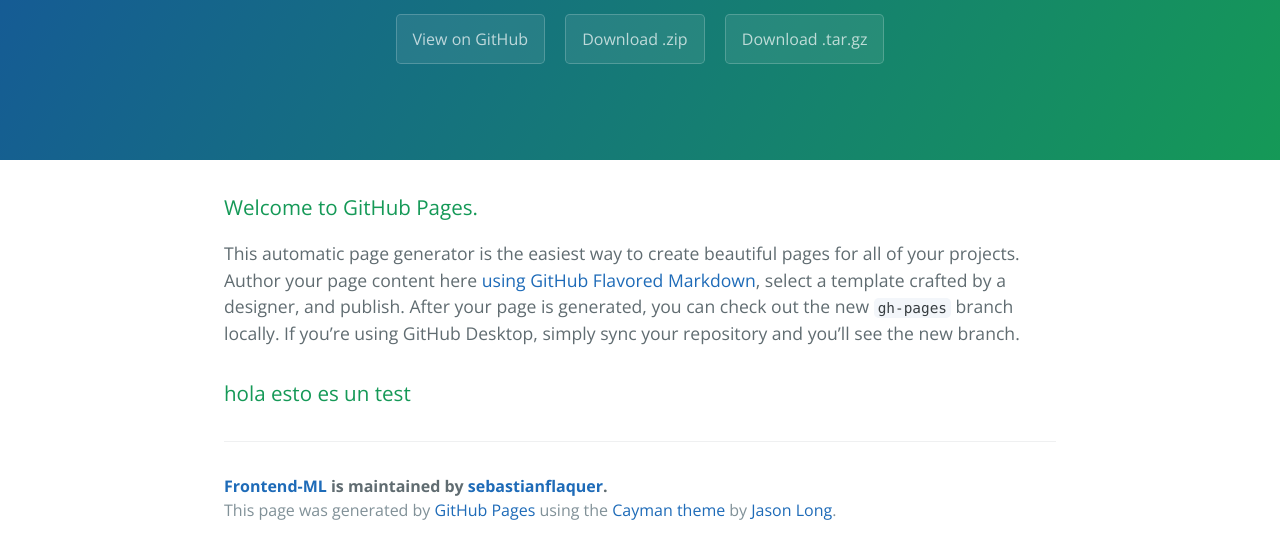
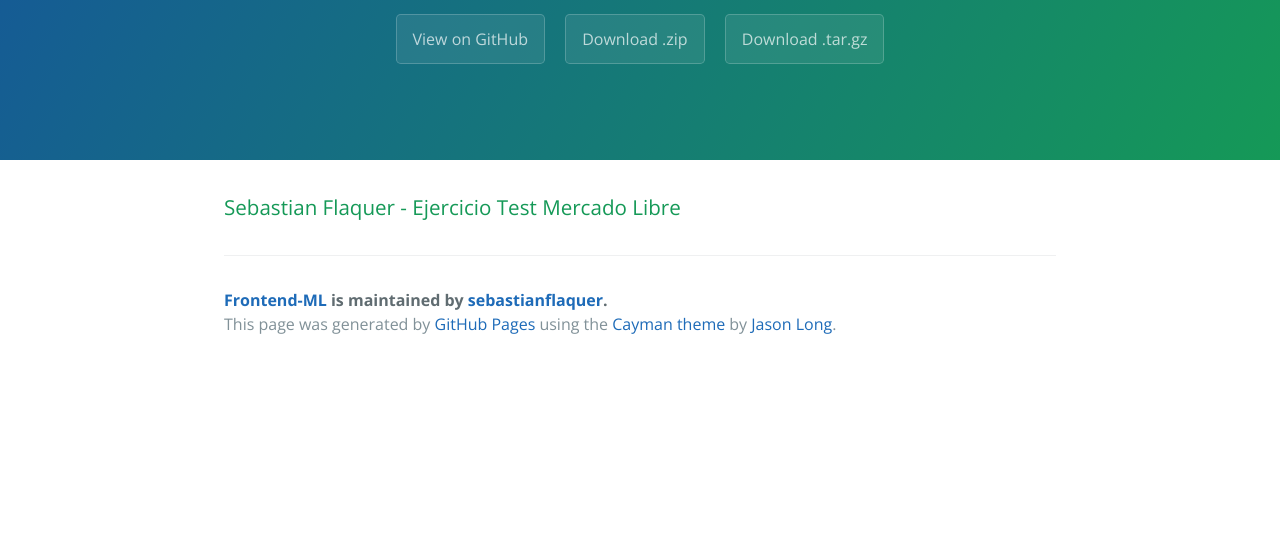
Before and after one commit to sebastianflaquer/Front-End-ML, a plain HTML site: page index.html in a window 1280 px wide. Shown: the part 176-734 px from the top of the page. Drawn offline with nearby package versions, Linux system fonts and the light colour scheme.

```diff
--- a/index.html
+++ b/index.html
@@ -20,12 +20,7 @@
 
     <section class="main-content">
       <h3>
-<a id="welcome-to-github-pages" class="anchor" href="#welcome-to-github-pages" aria-hidden="true"><span aria-hidden="true" class="octicon octicon-link"></span></a>Welcome to GitHub Pages.</h3>
-
-<p>This automatic page generator is the easiest way to create beautiful pages for all of your projects. Author your page content here <a href="https://guides.github.com/features/mastering-markdown/">using GitHub Flavored Markdown</a>, select a template crafted by a designer, and publish. After your page is generated, you can check out the new <code>gh-pages</code> branch locally. If you’re using GitHub Desktop, simply sync your repository and you’ll see the new branch.</p>
-
-<h3>
-<a id="hola-esto-es-un-test" class="anchor" href="#hola-esto-es-un-test" aria-hidden="true"><span aria-hidden="true" class="octicon octicon-link"></span></a>hola esto es un test</h3>
+<a id="sebastian-flaquer---ejercicio-test-mercado-libre" class="anchor" href="#sebastian-flaquer---ejercicio-test-mercado-libre" aria-hidden="true"><span aria-hidden="true" class="octicon octicon-link"></span></a>Sebastian Flaquer - Ejercicio Test Mercado Libre</h3>
 
       <footer class="site-footer">
         <span class="site-footer-owner"><a href="https://github.com/sebastianflaquer/Front-End-ML">Frontend-ML</a> is maintained by <a href="https://github.com/sebastianflaquer">sebastianflaquer</a>.</span>
--- a/params.json
+++ b/params.json
@@ -1,7 +1,7 @@
 {
   "name": "Frontend-ML",
   "tagline": "",
-  "body": "### Welcome to GitHub Pages.\r\nThis automatic page generator is the easiest way to create beautiful pages for all of your projects. Author your page content here [using GitHub Flavored Markdown](https://guides.github.com/features/mastering-markdown/), select a template crafted by a designer, and publish. After your page is generated, you can check out the new `gh-pages` branch locally. If you’re using GitHub Desktop, simply sync your repository and you’ll see the new branch.\r\n\r\n### hola esto es un test",
+  "body": "### Sebastian Flaquer - Ejercicio Test Mercado Libre",
   "google": "",
   "note": "Don't delete this file! It's used internally to help with page regeneration."
 }
```
